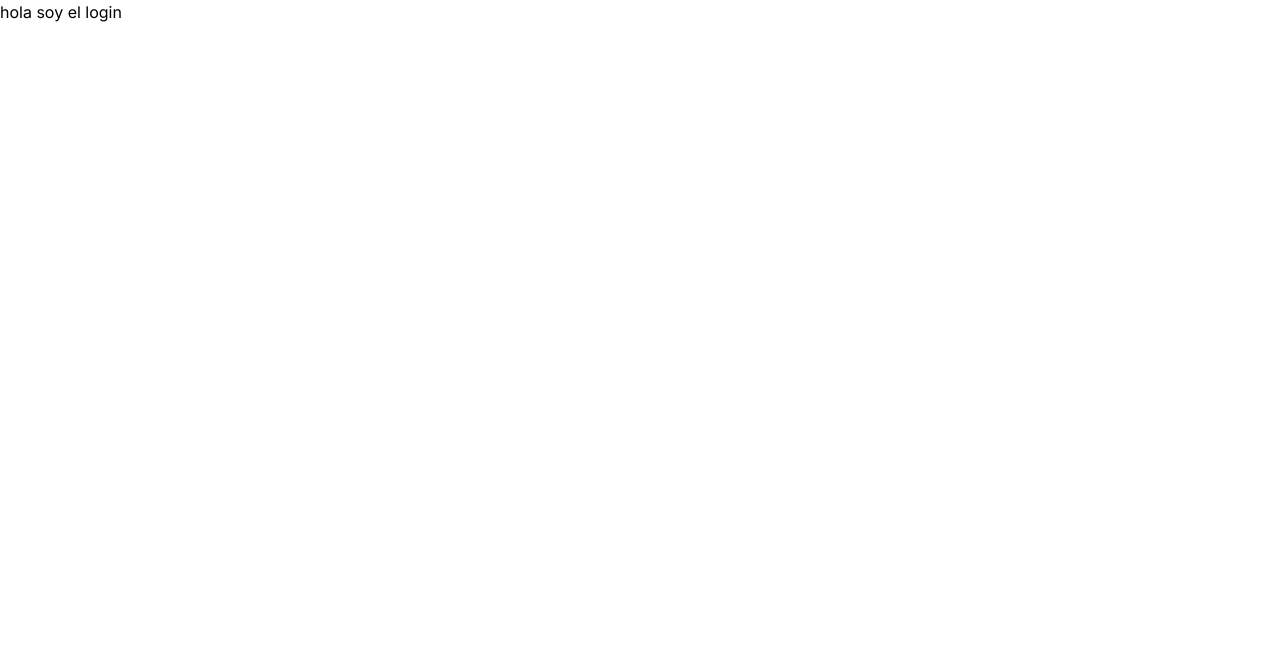
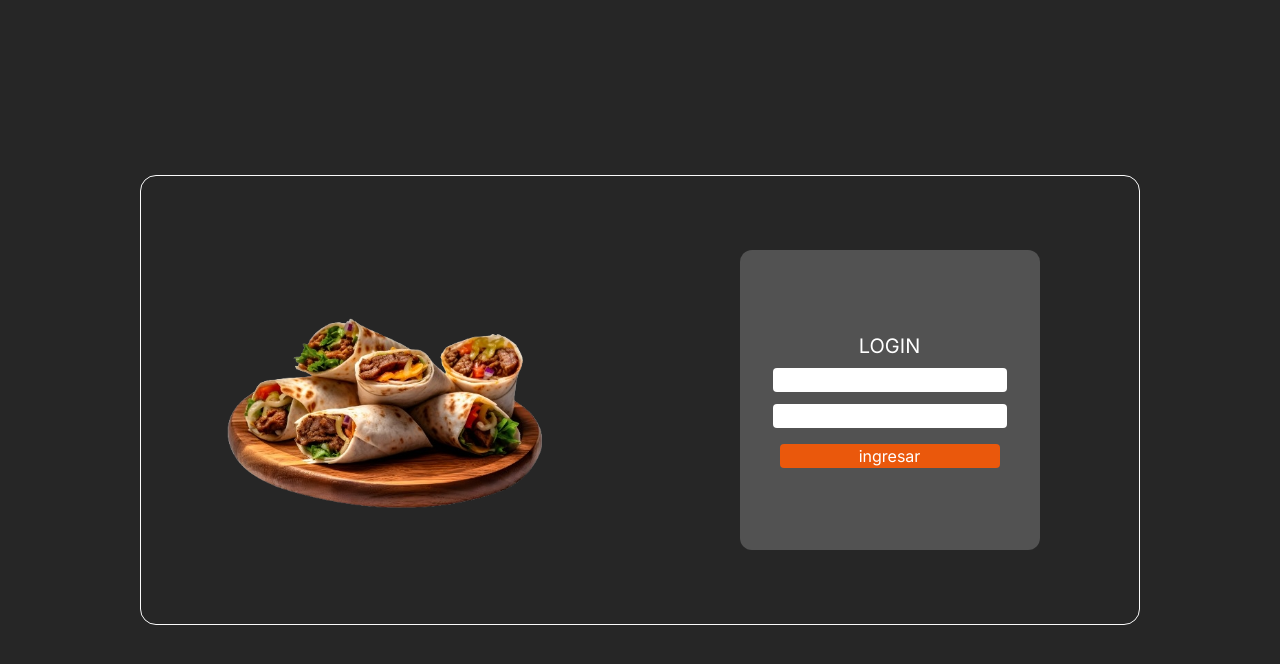
Before and after one commit to julian98789/Tecos, a Next.js app: page /login in a window 1280 px wide. Shown: the top 664 px of the page. Built offline with nearby package versions, Linux system fonts and the light colour scheme.

Commit message:
inicio del login

```diff
--- /dev/null
+++ b/src/app/api/login/route.js
@@ -0,0 +1,6 @@
+import { NextResponse } from "next/server";
+
+export function GET() {
+    return NextResponse.json({saludo:"hola  mundo"})
+
+}
--- a/src/app/login/page.js
+++ b/src/app/login/page.js
@@ -1,4 +1,19 @@
+import LoginForm from "@/components/form/LoginForm.js"
+
 const login = () =>{
-    return<div>hola soy el login</div>
+    return<div className="w-screen h-screen bg-neutral-800 flex justify-center items-center">
+
+        <div className="w-4/5 max-w-[1000px] min-h-[450px]  border  border-neutral-50 rounded-2xl flex flex-row">
+            <div className="w-1/2  flex justify-center items-center">
+                <div className="max-w-[350px]">
+                    <img className="w-full" src="/comida.png" />
+                </div>
+            </div>
+            <div className="w-1/2  flex justify-center items-center">
+                <LoginForm />
+            </div>
+        </div>
+
+    </div>
 }
 export default login
--- /dev/null
+++ b/src/components/form/LoginForm.js
@@ -0,0 +1,38 @@
+'use client'
+import { useForm } from "react-hook-form"
+const LoginForm = () =>{
+
+    const {
+        register,
+        handleSubmit,
+        watch,
+        formState: { errors },
+    } = useForm()
+
+    console.log(watch("user"))
+
+    const enviarDatos = async (datos) =>{
+        console.log('se estan enviando los datos')
+        console.log(datos)
+         await fetch("/api/login")
+        .then(res=>res.json())
+        .then(data=>console.log(data))
+    }
+
+    return <form
+    onSubmit={handleSubmit(enviarDatos)}
+    className="w-full max-w-[300px] h-[300px] bg-neutral-600 rounded-xl flex flex-col justify-center items-center gap-2 ">
+
+        <div className="text-xl text-white">LOGIN</div>
+        <div className="flex flex-col gap-3">
+            <input {...register("user")} className="bg-white rounded w-full outline-none"/>
+            <input {...register("pass", { required: true })} className="bg-white rounded w-full outline-none"/>
+        </div>
+        {errors.pass && "esto es requerido"}
+        <button className="w-full mt-2 max-w-[220px] bg-orange-600 rounded text-white" type="submit">
+            ingresar
+        </button>
+
+    </form>
+}
+export default LoginForm
```
Also changed, not shown: package.json (+5 -4 lines), public/comida.png (added), 1 other file (tests, documents, lock files or other folders).
